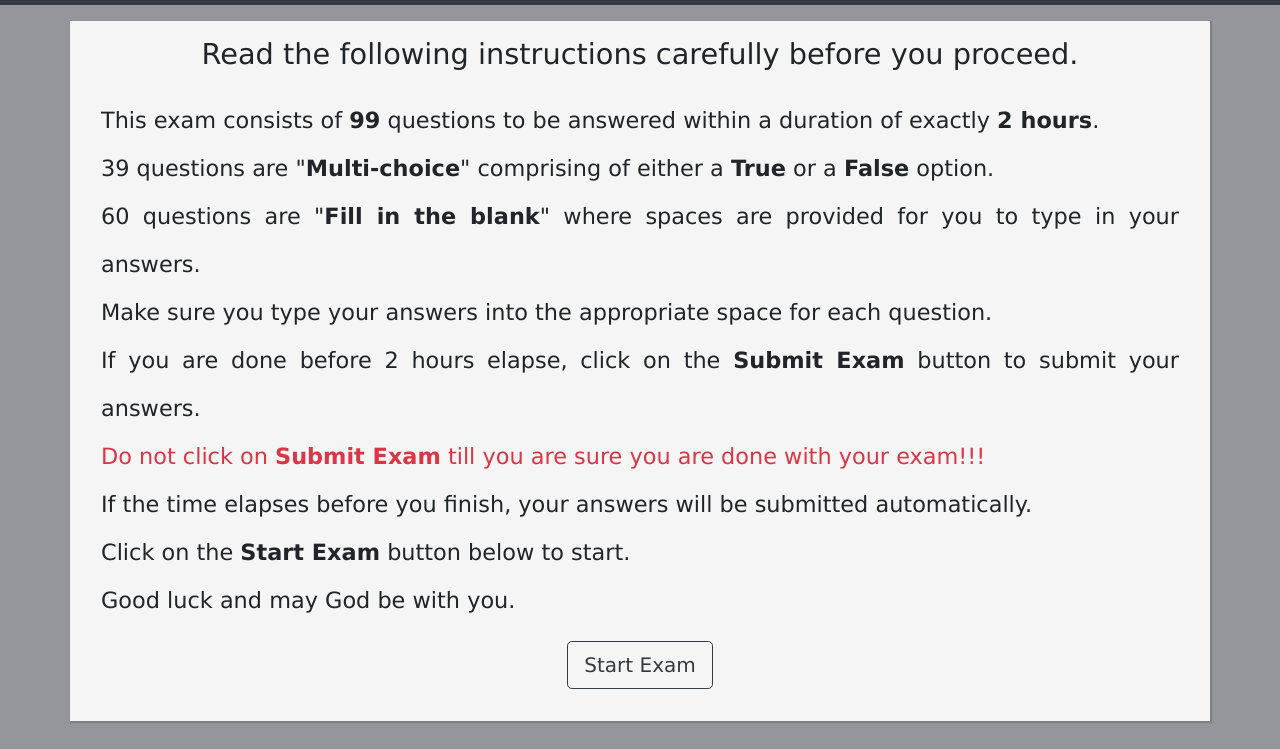
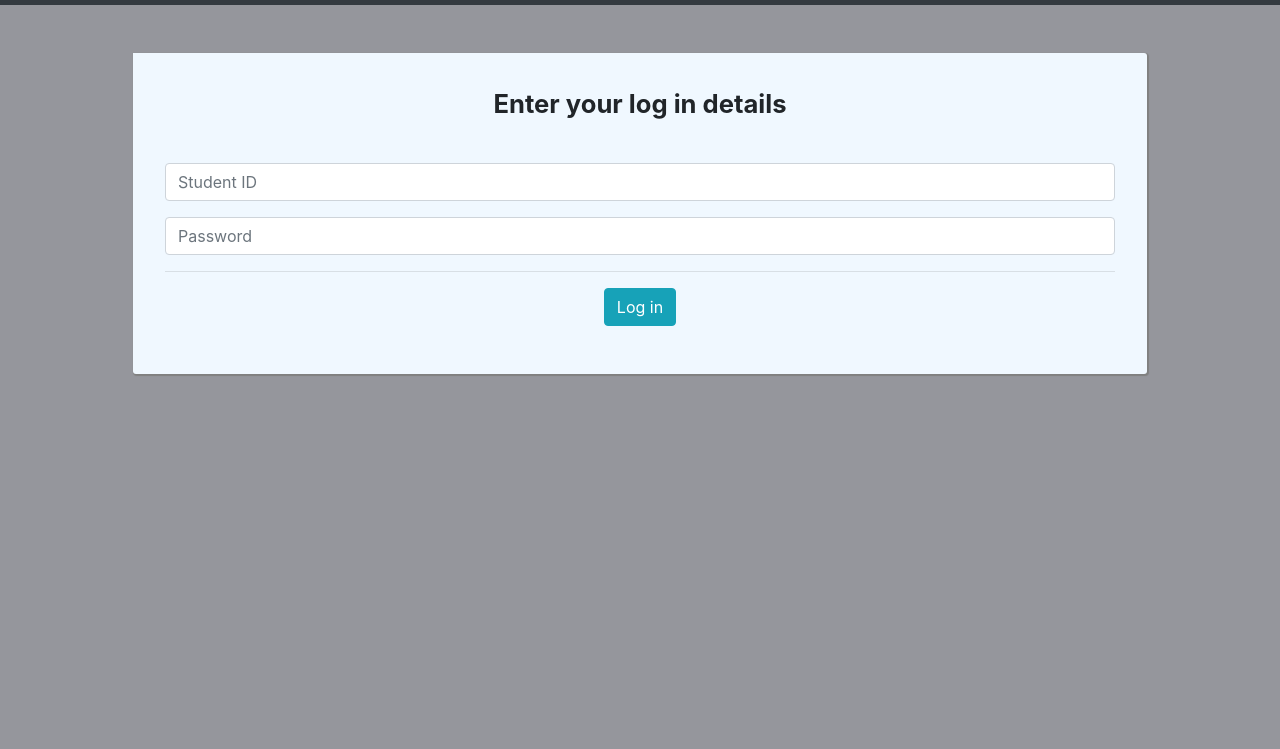
Before and after one commit to paulOgwulumba/Hermeneutics-online-quiz, a plain HTML site: page public/exam.html in a window 1280 px wide. Shown: the part 51-800 px from the top of the page. Drawn offline with Linux system fonts and the light colour scheme.

Commit message:
Box displaying log in fields was added to main quiz page

```diff
--- a/public/exam.html
+++ b/public/exam.html
@@ -76,6 +76,36 @@
     </div>
   </div>
 
+  <!--Log in-->
+  <div class="container" id="display-log-in">
+    <div class="exam-container" style="padding: 2rem">
+      <div class="row">
+        <div class="col-12 question-number">
+          <p class="text-center">Enter your log in details</p>
+        </div>
+      </div>
+      <br>
+      <div class="row">
+        <div class="col-12">
+          <form action="" id="form">
+            <div class="form-group" style="padding: 0rem">
+              <input type="text" class="form-control" id="student-id" placeholder="Student ID">
+            </div>
+            <div class="form-group" style="padding: 0rem">
+              <input type="password" class="form-control" id="password" placeholder="Password">
+            </div>
+            <hr>
+            <div class="form-group">
+              <p class="text-center">
+                <button class="btn btn-info hvr-grow" id="log-in-button">Log in</button>
+              </p>
+            </div>
+          </form>
+        </div>
+      </div>
+    </div>
+  </div>
+
   <!--Question Box (Fill in the blanks)-->
   <div class="container hide">
     <div class="exam-container">
@@ -117,7 +147,7 @@
   <button class="btn btn-lg btn-danger hide" id="end">End</button>
 
   <!--Instructions-->
-  <div class="container" id="display-0">
+  <div class="container hide" id="display-0">
     <div class="row instructions">
       <div class="col-12">
         <h4 class="text-center">
--- a/public/js/main.js
+++ b/public/js/main.js
@@ -72,6 +72,14 @@ function show(id = ""){
     // console.log("Hellos")
   }
 }
+
+//This button handles the user log in
+const logIn = document.getElementById('log-in-button')
+logIn.addEventListener("click", (event) => {
+  event.preventDefault();
+  show('display-0')
+  hide('display-log-in')
+})
 
 const btn = document.getElementById("end")
 btn.addEventListener("click", (event) => {
```
